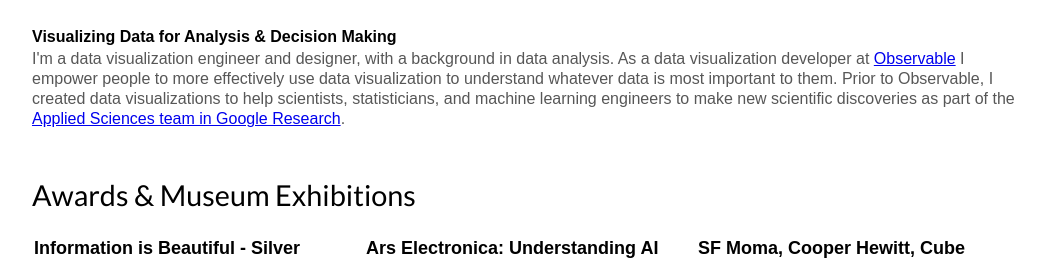
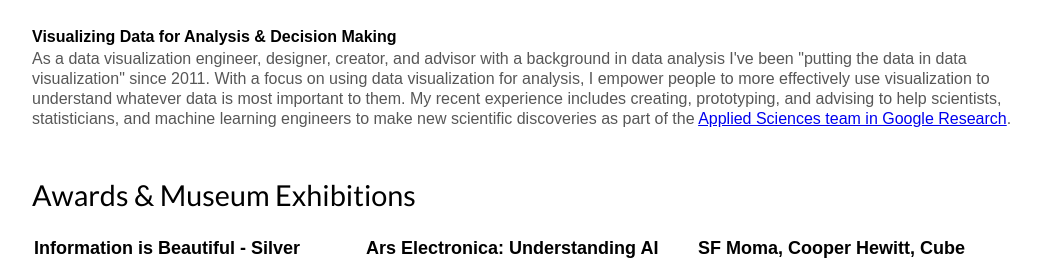
Before and after one commit to zanarmstrong/portfolio, a plain HTML site: page index.html in a window 1280 px wide. Shown: the part 92-364 px from the top of the page, without its empty margins (108-1153 px from the left). Drawn offline with Linux system fonts and the light colour scheme.

Commit message:
update high level description

```diff
--- a/index.html
+++ b/index.html
@@ -172,7 +172,7 @@
   <div class="intro">
     <h1>Zan Armstrong</h1>
     <p class="subtitle">Visualizing Data for Analysis & Decision Making</p>
-    <p>I'm a data visualization engineer and designer, with a background in data analysis. As a data visualization developer at <a href="https://observablehq.com/">Observable</a> I empower people to more effectively use data visualization to understand whatever data is most important to them. Prior to Observable, I created data visualizations to help scientists, statisticians, and machine learning engineers to make new scientific discoveries as part of the <a href="https://research.google/teams/applied-science/">Applied Sciences team in Google Research</a>.</p>
+    <p>As a data visualization engineer, designer, creator, and advisor with a background in data analysis I've been "putting the data in data visualization" since 2011. With a focus on using data visualization for analysis, I empower people to more effectively use visualization to understand whatever data is most important to them. My recent experience includes creating, prototyping, and advising to help scientists, statisticians, and machine learning engineers to make new scientific discoveries as part of the <a href="https://research.google/teams/applied-science/">Applied Sciences team in Google Research</a>.</p>
 
   </div>
 
```
